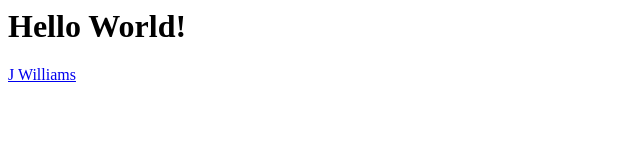
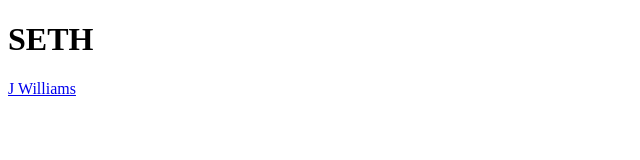
Before and after one commit to jhhwilliams/jhhwilliams.github.io, a plain HTML site: page index.html in a window 1280 px wide. Shown: the whole page, without its empty margins (0-640 px from the left). Drawn offline with Linux system fonts and the light colour scheme.

Commit message:
index updates

```diff
--- a/index.html
+++ b/index.html
@@ -1,3 +1,10 @@
-<h1>Hello World!</h1>
+<!DOCTYPE html>
+<html>
+<body>
 
-<a href = "sites/jwilliams/home.html">J Williams</a>
+<h1>SETH</h1>
+
+<p><a href="sites/jwilliams/home.html">J Williams</a></p>
+
+</body>
+</html>
```
